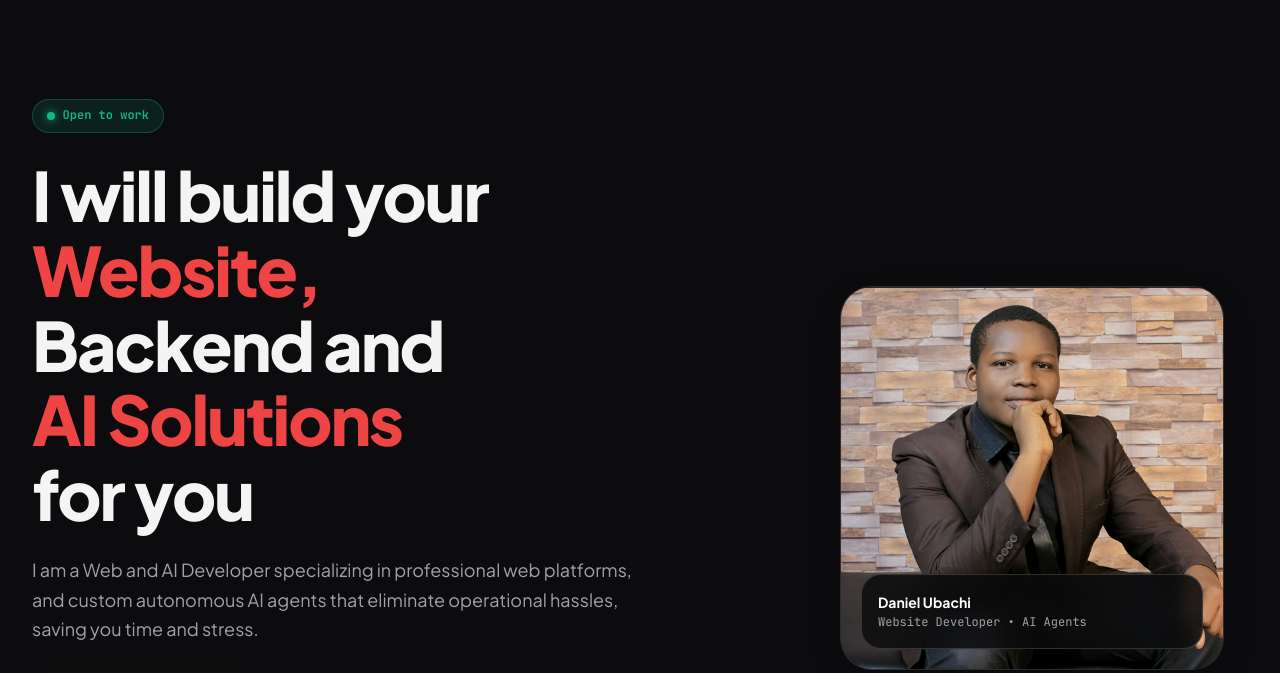
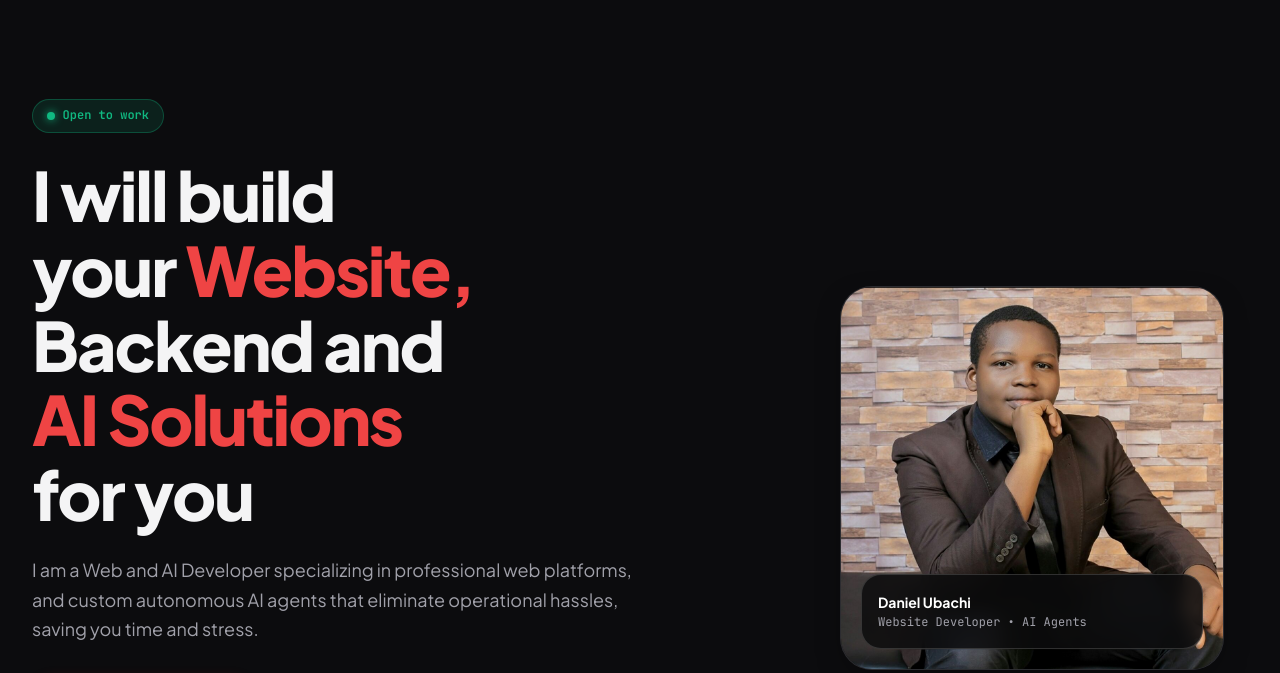
Before and after one commit to creativedaub/home, a website: page index.html in a window 1280 px wide. Shown: the part 78-751 px from the top of the page. Drawn offline with Linux system fonts and the light colour scheme.

Commit message:
Update index.html

```diff
--- a/index.html
+++ b/index.html
@@ -151,7 +151,7 @@
                 </div>
 
                 <h1 class="hero-title">
-                  I will build your <br> <span class="text-red">Website,</span> <br> Backend and <br> <span class="text-red">AI Solutions</span> <br> for you
+                  I will build <br> your <span class="text-red">Website,</span> <br> Backend and <br> <span class="text-red">AI Solutions</span> <br> for you
                 </h1>
 
                 <p class="hero-lead">
```
